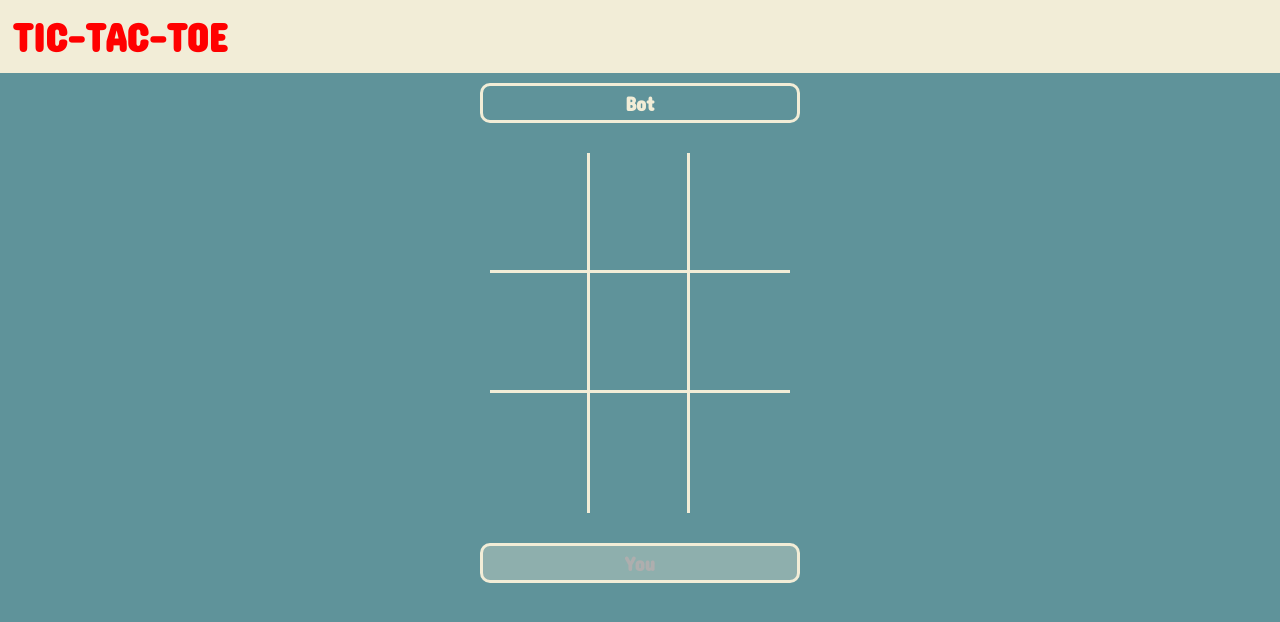
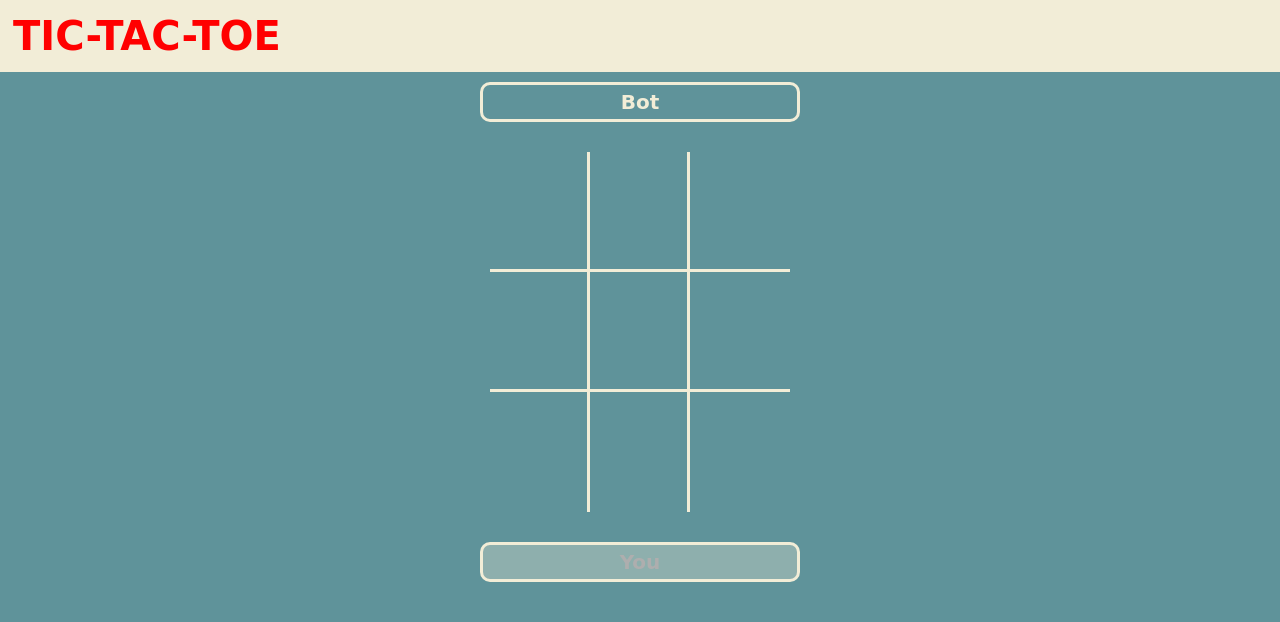
Before and after one commit to abdussamiakanda/TIC-TAC-TOE, a PHP site: page / in a window 1280 px wide. Shown: the top 622 px of the page. Run offline with PHP 8.4, Linux system fonts and the light colour scheme.

Commit message:
font updated

```diff
--- a/index.html
+++ b/index.html
@@ -8,7 +8,7 @@
     <link rel="icon" href ="./icon.png" type = "image/icon">
     <link rel="preconnect" href="https://fonts.googleapis.com">
     <link rel="preconnect" href="https://fonts.gstatic.com" crossorigin>
-    <link href="https://fonts.googleapis.com/css2?family=Concert+One&display=swap" rel="stylesheet">
+    <link href="https://fonts.googleapis.com/css2?family=Teko&display=swap" rel="stylesheet">
     <link rel="stylesheet" href="https://cdnjs.cloudflare.com/ajax/libs/font-awesome/4.7.0/css/font-awesome.min.css">
 
     <!-- styles -->
--- a/style.css
+++ b/style.css
@@ -11,8 +11,8 @@
 
 }
 body{
+  font-family: 'Fredoka One', cursive;
   margin: 0;
-  font-family: 'Concert One', cursive;
   background-color: var(--primary);
   color: var(--secondary);
   font-size: 20px;
@@ -33,6 +33,7 @@ body{
   font-size: 2em;
   margin: 10px;
   color: red;
+  font-weight: bold;
 }
 .reset{
   float: right;
```
